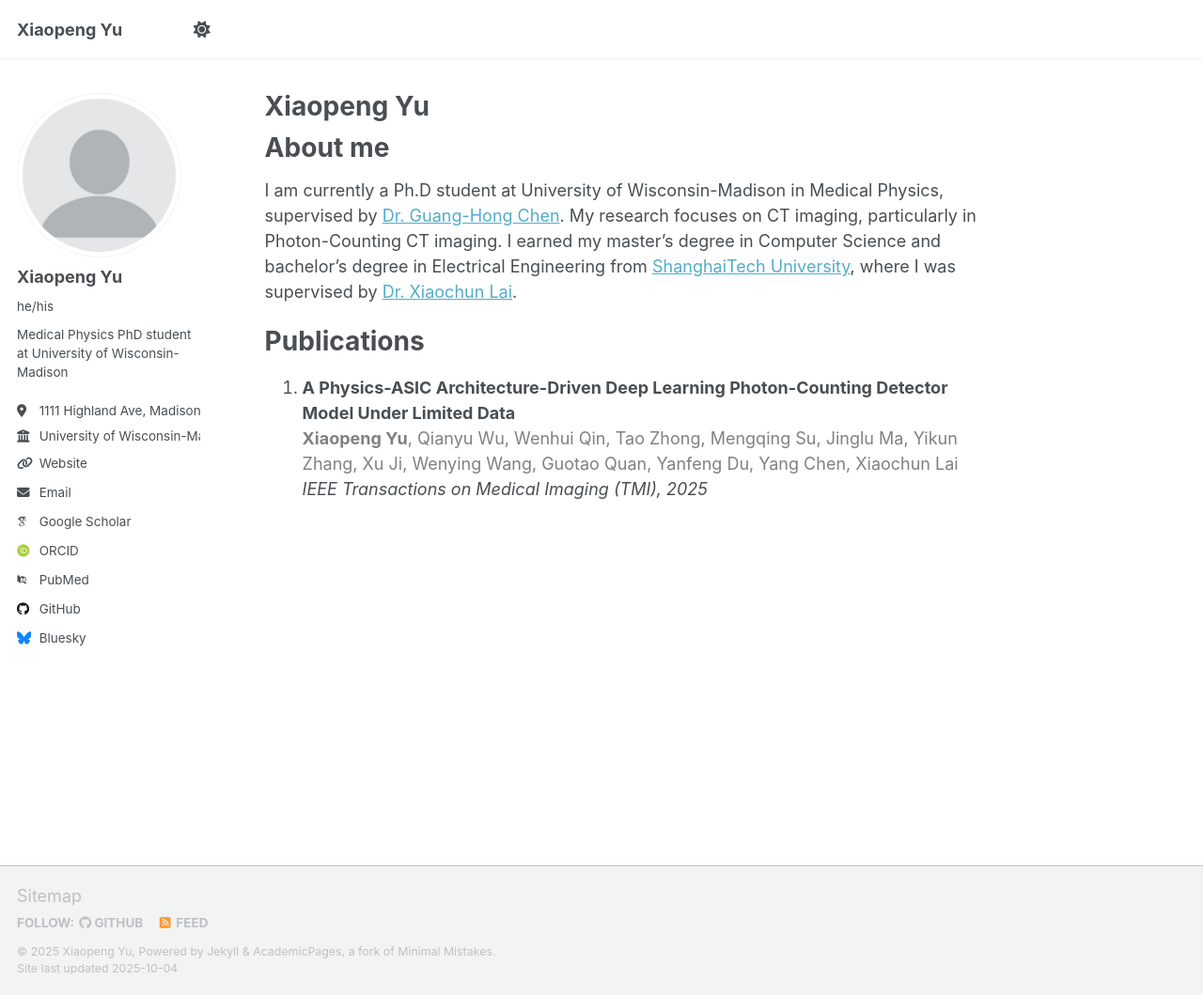
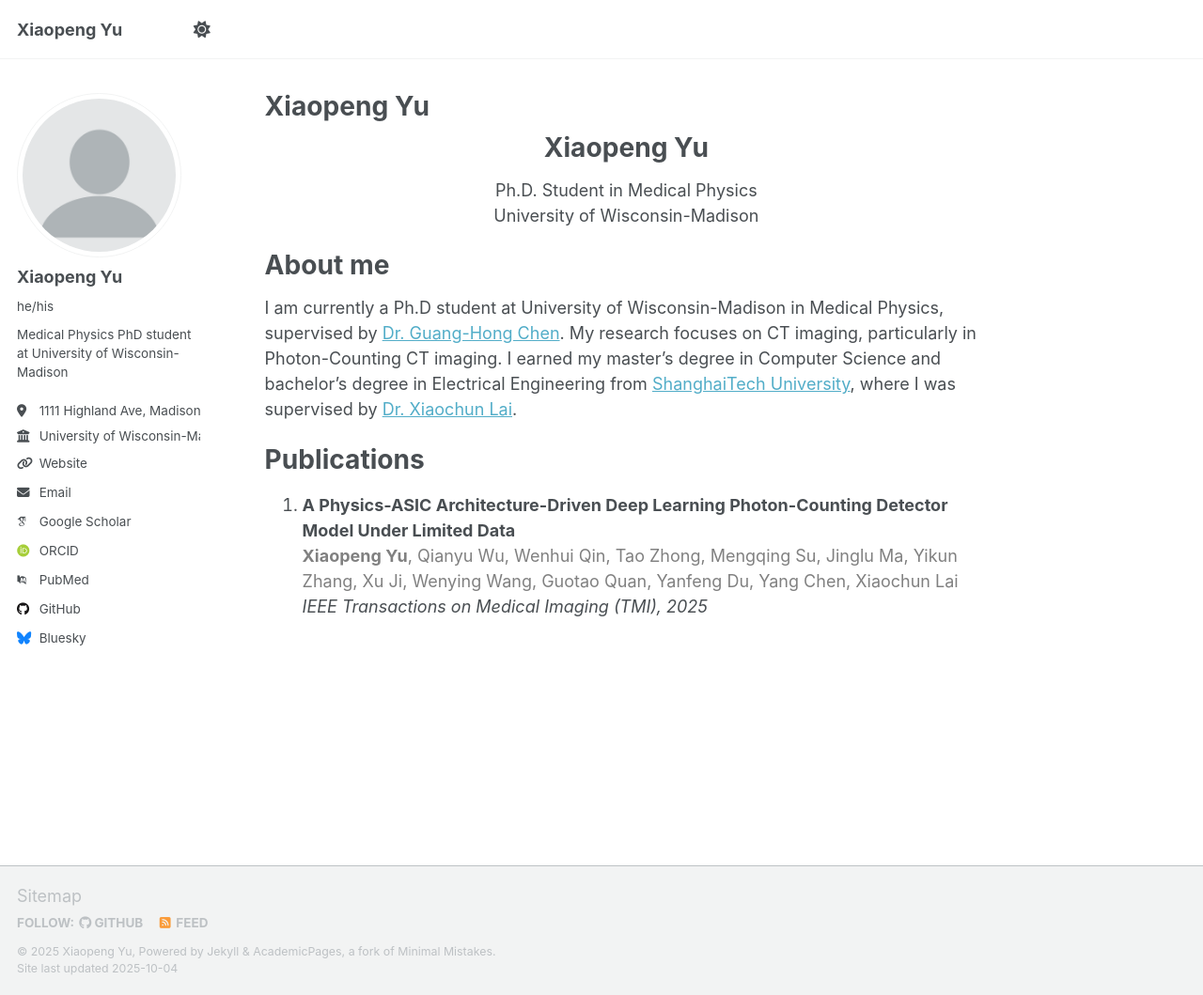
Before and after one commit to xp1999/xp1999.github.io, a Jekyll site: the page built from _pages/about.md, in a window 1280 px wide and 1059 px high. Shown: the whole window at 94% size. Built offline with Jekyll 4.4.1, drawn with Linux system fonts in a browser that asks for light colours; some web fonts are replaced; a script that is not in the unit is left out.

Commit message:
Update about.md

```diff
--- a/_pages/about.md
+++ b/_pages/about.md
@@ -6,6 +6,8 @@ redirect_from:
   - /about/
   - /about.html
 ---
+<h1 style="text-align: center;">Xiaopeng Yu</h1>
+<p style="text-align: center;">Ph.D. Student in Medical Physics<br>University of Wisconsin-Madison</p>
 
 About me
 ======
```
